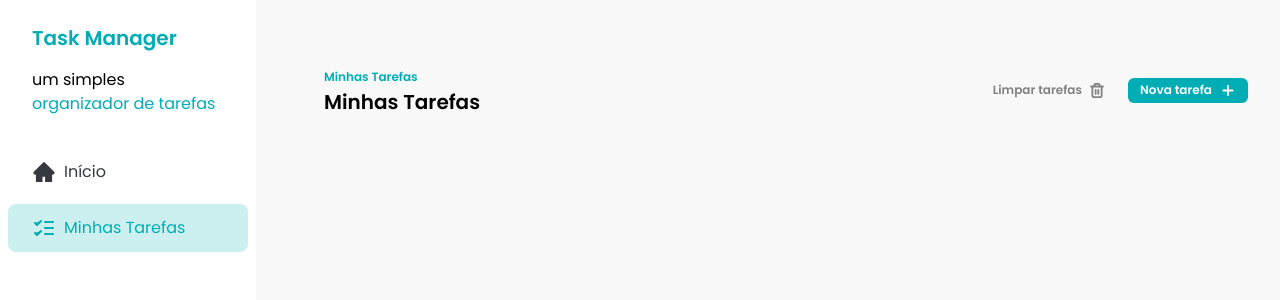
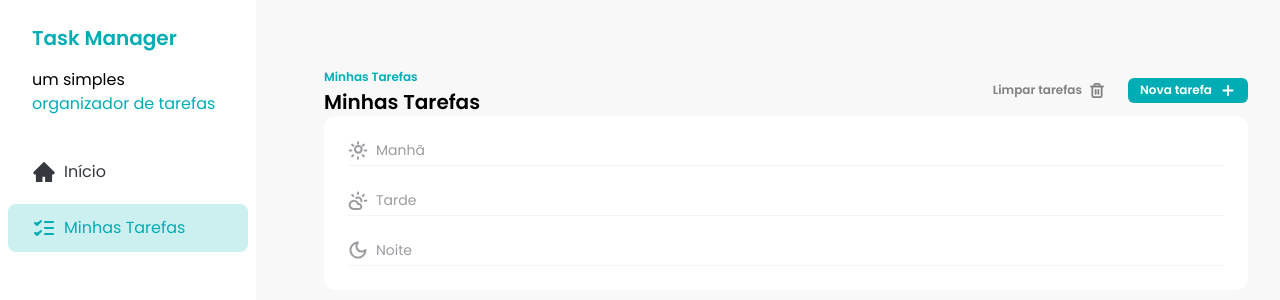
Before and after one commit to Luca-Sousa/fsc-todo-app, a React (Vite) app: page / in a window 1280 px wide. Shown: the top 300 px of the page. Built offline with nearby package versions, Linux system fonts and the light colour scheme.

Commit message:
feat: add separator between tasks

```diff
--- a/src/components/Task.jsx
+++ b/src/components/Task.jsx
@@ -1,4 +1,7 @@
 import AddIcon from "../assets/icons/add.svg?react"
+import CloudSunIcon from "../assets/icons/cloud-sun.svg?react"
+import MoonIcon from "../assets/icons/moon.svg?react"
+import SunIcon from "../assets/icons/sun.svg?react"
 import TrashIcon from "../assets/icons/trash.svg?react"
 import Button from "./Button"
 
@@ -25,6 +28,29 @@
           </Button>
         </div>
       </div>
+
+      <div className="space-y-6 rounded-xl bg-white p-6">
+        <div className="space-y-3">
+          <div className="flex gap-2 border-b border-solid border-brand-border pb-1">
+            <SunIcon />
+            <p className="text-sm text-brand-text-gray">Manhã</p>
+          </div>
+        </div>
+
+        <div className="space-y-3">
+          <div className="flex gap-2 border-b border-solid border-brand-border pb-1">
+            <CloudSunIcon />
+            <p className="text-sm text-brand-text-gray">Tarde</p>
+          </div>
+        </div>
+
+        <div className="space-y-3">
+          <div className="flex gap-2 border-b border-solid border-brand-border pb-1">
+            <MoonIcon />
+            <p className="text-sm text-brand-text-gray">Noite</p>
+          </div>
+        </div>
+      </div>
     </div>
   )
 }
```
